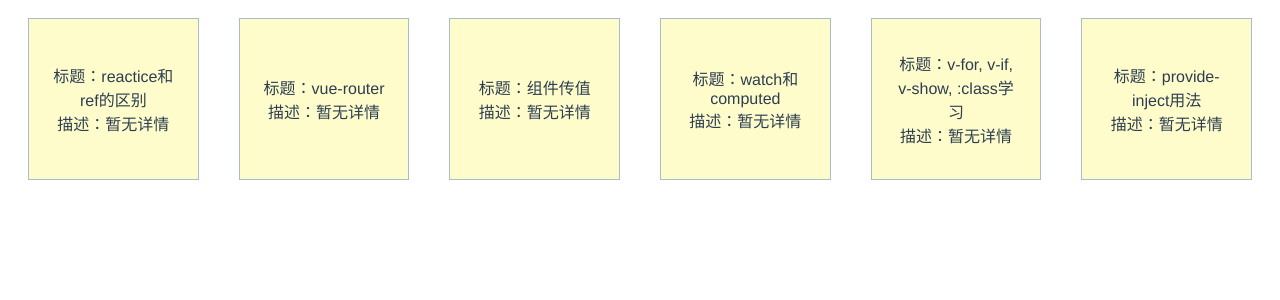
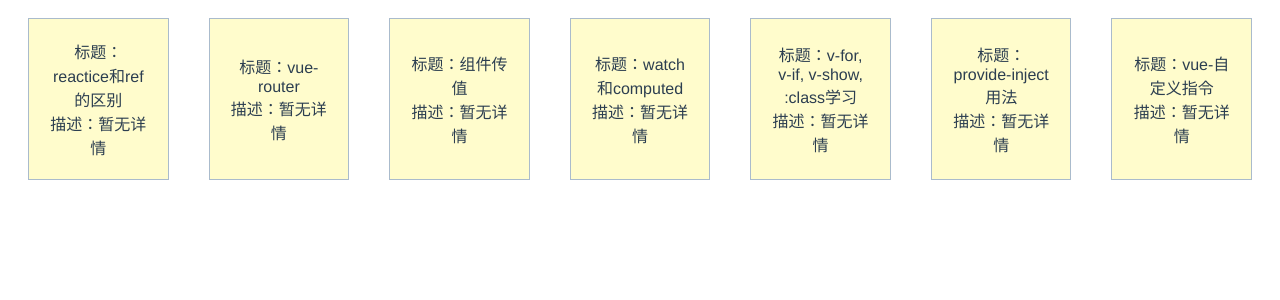
Before and after one commit to tianshiyang/vue3-project, a Vue app: page / in a window 1280 px wide. Shown: the top 300 px of the page. Built offline with nearby package versions, Linux system fonts and the light colour scheme.

Commit message:
feat: directive

```diff
--- a/src/router/index.ts
+++ b/src/router/index.ts
@@ -35,6 +35,11 @@
     name: "provide-inject",
     component: () => import("@/views/provide_inject/index.vue"),
   },
+  {
+    path: "/directive",
+    name: "directive",
+    component: () => import("@/views/directive/index.vue"),
+  },
 ]
 
 const router = createRouter({
--- /dev/null
+++ b/src/views/directive/index.vue
@@ -0,0 +1,40 @@
+<template>
+  <button v-copy="copyText">{{ copyText }}</button>
+  <button v-copy="copyText2">{{ copyText2 }}</button>
+</template>
+<script lang="ts">
+import { defineComponent, ref } from "vue"
+export default defineComponent({
+  name: "index",
+  directives: {
+    copy(el, binding) {
+      el.addEventListener("click", () => {
+        // 创建textarea标签
+        const textarea = document.createElement("textarea")
+        textarea.readOnly = true
+        textarea.style.position = "absolute"
+        textarea.style.left = "-9999px"
+        textarea.value = binding.value
+        document.body.appendChild(textarea)
+        textarea.select()
+        const result = document.execCommand("Copy")
+        if (result) {
+          console.log("复制成功")
+        } else {
+          console.log("复制失败")
+        }
+        document.body.removeChild(textarea)
+      })
+    },
+  },
+  setup() {
+    let copyText = ref("测试选中即复制的文字")
+    let copyText2 = ref("复制")
+    return {
+      copyText,
+      copyText2,
+    }
+  },
+})
+</script>
+<style scoped></style>
--- a/src/views/index.vue
+++ b/src/views/index.vue
@@ -6,6 +6,7 @@
     <ToOtherPage :title="title.watch_computed" path="watch-computed"></ToOtherPage>
     <ToOtherPage :title="title.if_show_class_for" path="if-show-class-for"></ToOtherPage>
     <ToOtherPage :title="title.vue_bus" path="provide-inject"></ToOtherPage>
+    <ToOtherPage :title="title.directive" path="directive"></ToOtherPage>
   </div>
 </template>
 
@@ -24,6 +25,7 @@
       watch_computed: "watch和computed",
       if_show_class_for: "v-for, v-if, v-show, :class学习",
       vue_bus: "provide-inject用法",
+      directive: "vue-自定义指令",
     }
     return {
       title,
```
